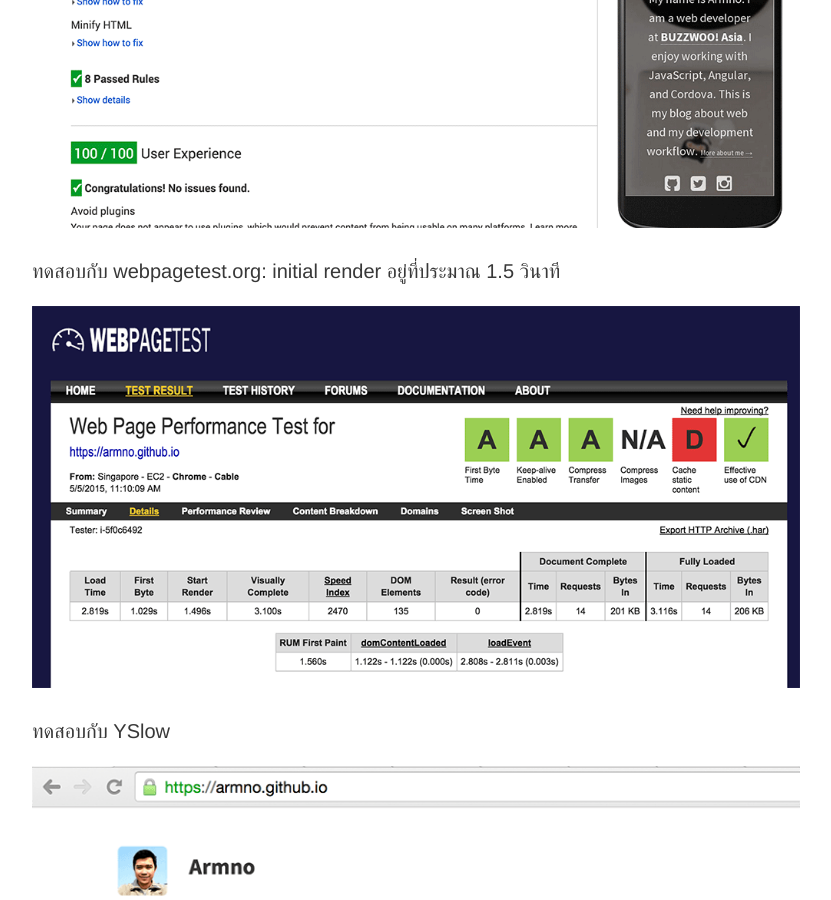
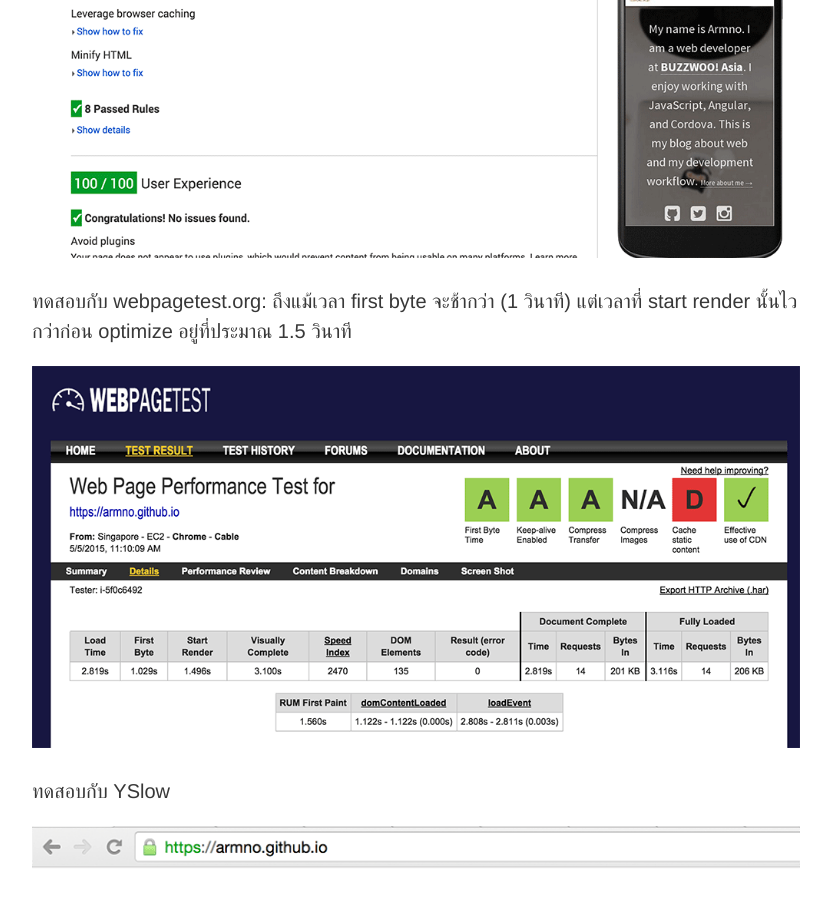
Before and after one commit to armno/armno.github.io, a Jekyll site: the page built from _posts/2015-05-04-use-loadcss-to-improve-rendering-performance.md, in a window 1280 px wide and 900 px high, scrolled down 8143 px. Shown: the whole window, without its empty margins (224-1055 px from the left). Built offline with Jekyll 4.4.1, drawn with Linux system fonts in a browser that asks for light colours; comment, search, counter and statistics services are not loaded; some of the changed text lies outside the part shown.

Commit message:
add more notes on webpagetest results

```diff
--- a/_posts/2015-05-04-use-loadcss-to-improve-rendering-performance.md
+++ b/_posts/2015-05-04-use-loadcss-to-improve-rendering-performance.md
@@ -11,7 +11,7 @@ thumbnail: http://armno.github.io/img/posts/loadcss/pagespeed-after-optimize.png
 
 ![PageSpeed score ก่อน optimize](/img/posts/loadcss/before-optimize.png)
 
-ส่วนผลจาก [webpagetest.org][webpagetest]
+ส่วนผลจาก [webpagetest.org][webpagetest] สังเกตตรง first byte อยู่ที่ 0.8 วินาที และ start render ที่ประมาณ 2 วินาที
 
 ![ทดสอบกับ webpagetest.org ก่อน optimize](/img/posts/loadcss/webpagetest-before.png)
 
@@ -191,7 +191,7 @@ PageSpeed score เพิ่มขึ้นมาจาก 73 เป็น 94
 
 ![PageSpeed score หลัง optimize](/img/posts/loadcss/pagespeed-after-optimize.png)
 
-ทดสอบกับ webpagetest.org: initial render อยู่ที่ประมาณ 1.5 วินาที
+ทดสอบกับ webpagetest.org: ถึงแม้เวลา first byte จะช้ากว่า (1 วินาที) แต่เวลาที่ start render นั้นไวกว่าก่อน optimize อยู่ที่ประมาณ 1.5 วินาที
 
 ![ผลทดสอบกับ webpagetest.org](/img/posts/loadcss/webpagetest-results.png)
 
```
